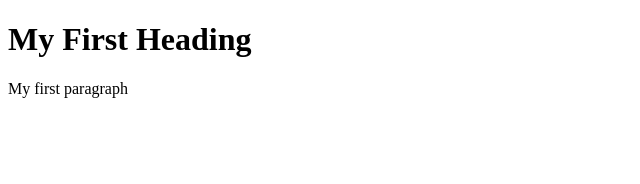
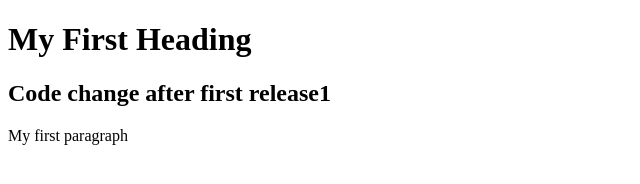
Before and after one commit to akhileshkulhade/project1, a plain HTML site: page index.html in a window 1280 px wide. Shown: the whole page, without its empty margins (0-640 px from the left). Drawn offline with Linux system fonts and the light colour scheme.

Commit message:
commited after first release

```diff
--- a/index.html
+++ b/index.html
@@ -2,6 +2,7 @@
 <html>
 <body>
 <h1>My First Heading</h1>
+<h2> Code change after first release1 </h2>
 <p>My first paragraph</p>
 </body>
 </html>
```
